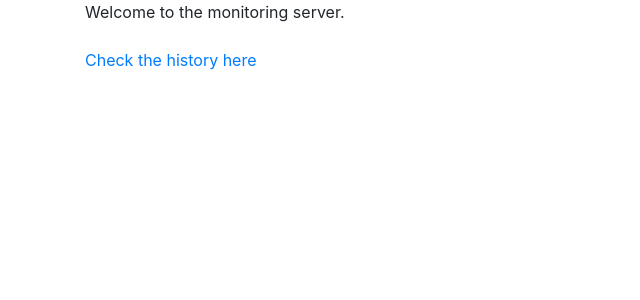
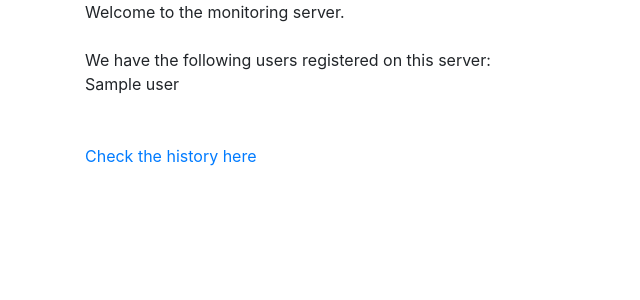
Before and after one commit to Tsjippy/chrome-monitoring, a Flask app: template server/templates/index.html in a window 1280 px wide. Shown: the part 56-356 px from the top of the page, without its empty margins (0-640 px from the left). Run offline with Flask 3, Linux system fonts and the light colour scheme; the template is opened without the code that fills it: most values are stand-ins (such as "Sample title", 1, 10 or a date in 2020).

Commit message:
added: users

```diff
--- a/extension/options.html
+++ b/extension/options.html
@@ -7,6 +7,12 @@
     <label>
       What is your name?<br>
       <input id="name">
+    </label>
+    <br>
+    <br>
+    <label>
+      How many minutes in advance should we warn when the end of your limit is approaching?<br>
+      <input type='number' id="warning">
     </label>
     <br>
     <br>
--- a/server/server.py
+++ b/server/server.py
@@ -6,11 +6,9 @@ import time
 
 app = Flask(__name__)
 app.config['SECRET_KEY']    = '1hhyjufosaip9fcids09if09ds8vuodsijfdious0d9f'
-url_timestamp               = {}
-url_viewtime                = {}
-prev_url                    = ""
 db                          = sql_functions.DB()
 flask_port                  = 9000
+settings                    = ''
 
 def url_strip(url):
     if "http://" in url or "https://" in url:
@@ -21,7 +19,9 @@ def url_strip(url):
 
 @app.route('/', methods=['GET'])
 def index():
-    return render_template('index.html')
+    users = db.get_db_data('SELECT DISTINCT user FROM History ORDER BY user')
+
+    return render_template('index.html', users=users)
 
 @app.route('/limits', methods=['GET', 'POST'])
 def limits():
@@ -34,7 +34,9 @@ def limits():
             db.update_db_data()
             flash('Limit saved succesfully', 'info')
 
-    limits      = db.get_db_data('SELECT * from Limits')
+    user   = request.form['username']
+
+    limits = db.get_db_data('SELECT * from Limits WHERE user="'+user+'"')
 
     return render_template('limits.html', limits=limits)
 
@@ -43,6 +45,7 @@ def history():
     if request.method == 'POST':
         limit   = request.form['limit']
         url     = request.form['url']
+        user    = request.form['username']
 
         if not limit:
             flash('A new limit is required')
@@ -51,7 +54,7 @@ def history():
         elif not url:
             flash('An url is required')
         else:
-            db.add_db_entry('Limits', "'url', 'limit'", "'" + url + "'," + limit)
+            db.add_db_entry('Limits', "'user','url', 'limit'", "'" + user + "','" + limit + "', '" + url + "'," + limit)
             flash('Limit saved succesfully', 'info')
 
     data        = db.get_db_data('SELECT * from History')
@@ -105,10 +108,13 @@ def history():
 
 @app.route('/update_history', methods=['POST'])
 def update_history():
-    tabtimes         = request.form['tabtimes']
+    tabtimes    = request.form['tabtimes']
+    user        = request.form['username']
 
     if not tabtimes:
         flash('Tabtimes is required')
+    elif not user:
+        flash('Username is required')
     else:
         tabtimes    = json.loads(tabtimes)
         print(tabtimes)
@@ -116,18 +122,34 @@ def update_history():
             if url == 'undefined':
                 continue
 
-            db.add_db_entry('History', "'url', 'date', 'time', time_spent", "'" + url + "','"+ str(date.today()) + "','" + time.strftime("%H:%M", time.localtime()) + "'," + str(spent))
+            db.add_db_entry('History', "'user', 'url', 'date', 'time', time_spent", "'"+user+"','" + url + "','"+ str(date.today()) + "','" + time.strftime("%H:%M", time.localtime()) + "'," + str(spent))
 
     return jsonify({'message': 'success!'})
 
 @app.route('/get_limits', methods=['POST', "GET"])
 def get_limits():
-    limits      = db.get_db_data('SELECT * from Limits')
+    global settings
+    try:
+     user        = request.form['username']
+    except Exception as e:
+        print('exception!')
+        print(e)
+
+    limits      = db.get_db_data('SELECT * from Limits WHERE user="'+user+'"')
+
+    print(limits)
 
     newlimits   = {}
     for limit in limits:
         newlimits[limit['url']] = limit['limit']
 
+    for setting in settings:
+        newlimits[setting['key']] = setting['value']
+
+    print(newlimits)
+
     return jsonify(newlimits)
 
+settings      = db.get_db_data('SELECT * from Settings')
+
 app.run(host='0.0.0.0', port=flask_port)
--- a/server/setup.sql
+++ b/server/setup.sql
@@ -4,12 +4,14 @@ DROP TABLE IF EXISTS "Settings";
 
 CREATE TABLE "Limits"(
 	"id" 			INTEGER NOT NULL PRIMARY KEY AUTOINCREMENT,
+	"user" 			TEXT,
 	"url" 			TEXT,
 	"limit" 		INTEGER
 );
 
 CREATE TABLE "History"(
 	"id" 			INTEGER NOT NULL PRIMARY KEY AUTOINCREMENT,
+	"user" 			TEXT,
 	"url" 			TEXT,
 	"date"			TEXT,
 	"time" 			TEXT,
@@ -22,5 +24,5 @@ CREATE TABLE "Settings"(
 	"value"				TEXT
 );
 
-INSERT INTO Limits ('url', 'limit') VALUES('default', 30);
-INSERT INTO Limits ('url', 'limit') VALUES('total', 120);
+INSERT INTO Settings ('key', 'value') VALUES('default', 30);
+INSERT INTO Settings ('key', 'value') VALUES('total', 120);
--- a/server/sql_functions.py
+++ b/server/sql_functions.py
@@ -9,8 +9,6 @@ logging.basicConfig(level=logging.DEBUG) # (NOTSET,DEBUG,INFO,WARNING,ERROR,CRIT
 
 def resource_path(relative_path):
     base_path   = os.path.dirname(os.path.realpath(__file__))+'/'
-
-    print(base_path)
 
     return os.path.join(base_path, relative_path)
 
--- a/server/templates/index.html
+++ b/server/templates/index.html
@@ -4,5 +4,11 @@
 {% block content %}
     Welcome to the monitoring server.<br>
     <br>
+    We have the following users registered on this server:<br>
+    {% for user in users%}
+        {{ user.user }}<br>
+    {% endfor %}
+    <br>
+    <br>
     <a href="/history">Check the history here</a>
 {% endblock %}
```
Also changed, not shown: extension/background.js (+36 -4 lines), extension/options.js (+9 -6 lines), server/websites_log.sqlite3.
